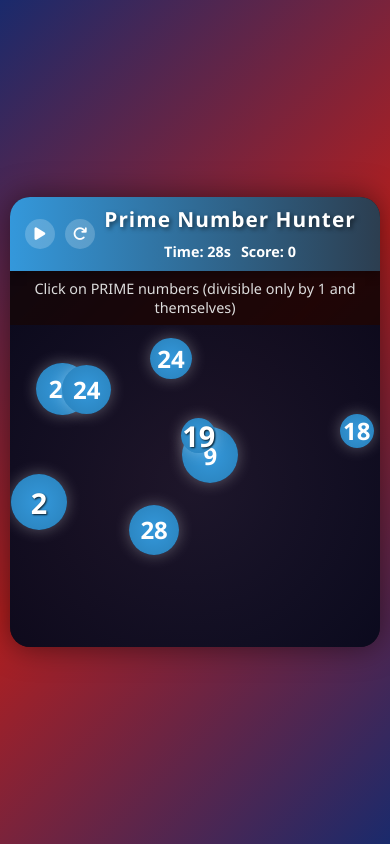
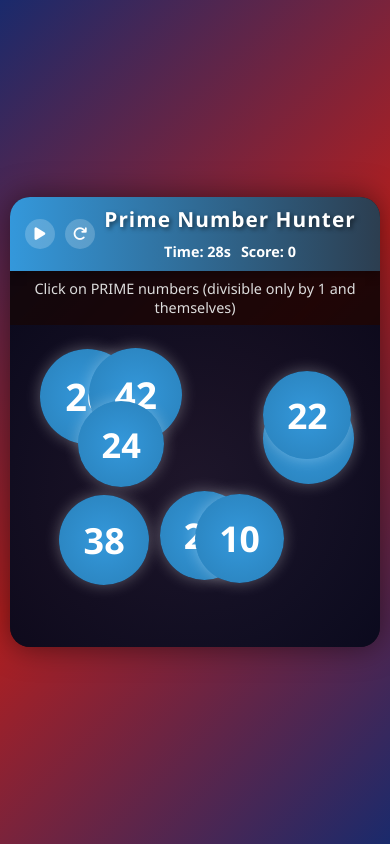
Before and after one commit to min2bro/html5_games, a plain HTML site: page game2.html in a window 390 px wide. Both pictures are taken after a click on the button 40 px from the left and 233 px from the top of the page. Drawn offline with Linux system fonts and the light colour scheme.

Commit message:
updated game supporting mobile devices

```diff
--- a/game2.html
+++ b/game2.html
@@ -125,14 +125,14 @@
         .prime {
             background: radial-gradient(circle, #3498db, #2980b9);
             color: #fff;
-            font-size: 1.8rem;
+            /*font-size: 1.8rem;*/
             text-shadow: 1px 1px 2px rgba(0, 0, 0, 0.8);
         }
 
         .non-prime {
             background: radial-gradient(circle, #3498db, #2980b9);
             color: #fff;
-            font-size: 1.5rem;
+            /*font-size: 1.5rem;*/
         }
 
         .instructions {
@@ -368,10 +368,15 @@
                 ball.classList.add('ball');
 
                 // Use relative sizes for better mobile experience
-                const baseSize = Math.min(window.innerWidth, window.innerHeight) / 10;
-                const size = Math.floor(Math.random() * (baseSize * 0.7)) + (baseSize * 0.8);
+                // Random size between 80 and 100px
+                const size = Math.floor(Math.random() * 20) + 80;
                 ball.style.width = `${size}px`;
                 ball.style.height = `${size}px`;
+
+                // Dynamically scale font size to fit ball size
+                const fontSize = size * 0.4;
+                ball.style.fontSize = `${fontSize}px`;
+
 
                 // Position with collision detection
                 let validPosition = false;
```
Also changed, not shown: index.html (+1 -1 lines).
